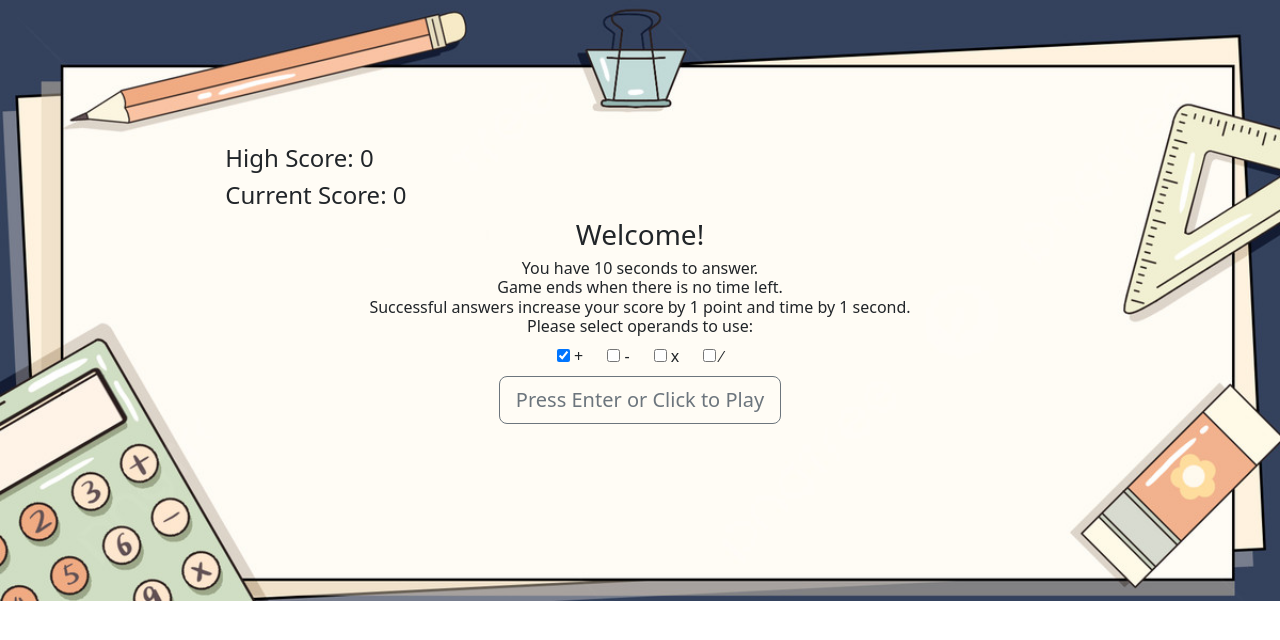
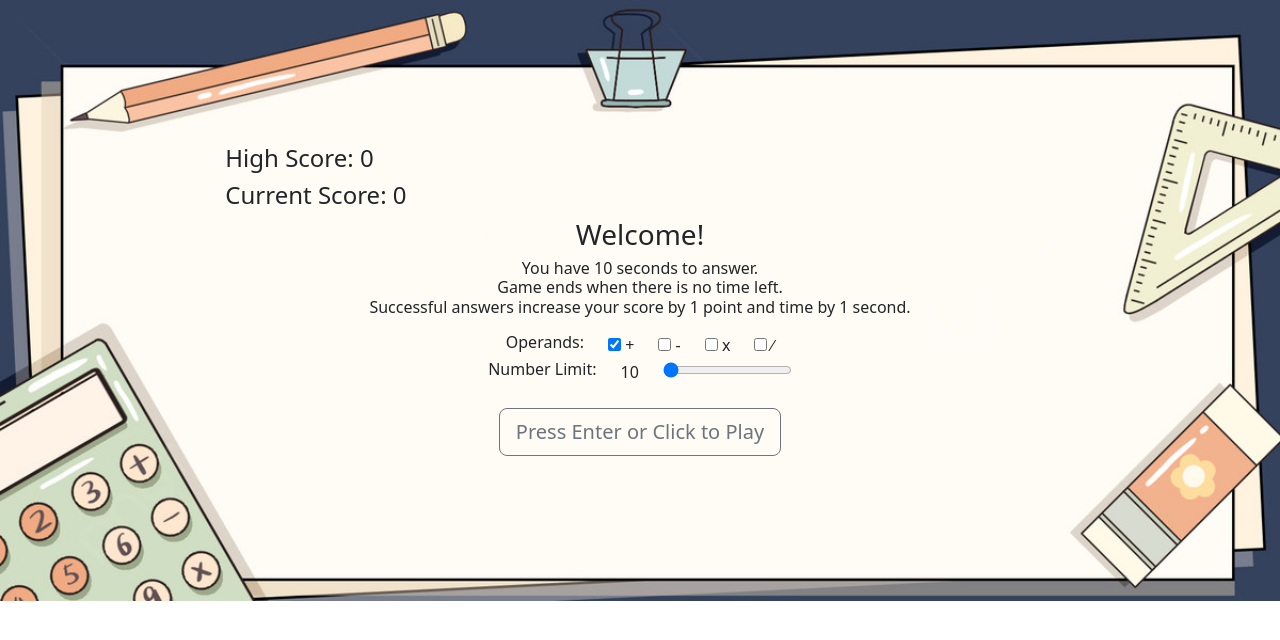
Before and after one commit to TerrillJ15/math-game, a plain HTML site: page index.html in a window 1280 px wide. Drawn offline with nearby package versions, Linux system fonts and the light colour scheme.

Commit message:
Added number limit with slide bar

```diff
--- a/index.html
+++ b/index.html
@@ -40,9 +40,12 @@
               <h6 id="instructions">
                 You have 10 seconds to answer.<br />Game ends when there is no
                 time left.<br />Successful answers increase your score by 1
-                point and time by 1 second.<br />Please select operands to use:
+                point and time by 1 second.
               </h6>
-              <div class="row d-flex justify-content-center">
+              <div class="row d-flex justify-content-center pt-2">
+                <div class="col-auto pr-2">
+                  <h6>Operands:</h6>
+                </div>
                 <div class="col-auto pr-2">
                   <input
                     id="add"
@@ -73,7 +76,7 @@
                     >x</label
                   >
                 </div>
-                <div class="col-auto pr-2">
+                <div class="col-auto">
                   <input
                     id="divide"
                     type="checkbox"
@@ -83,6 +86,27 @@
                     class="toggleFix"
                     >∕</label
                   >
+                </div>
+                <div class="row d-flex justify-content-center">
+                  <div class="col-auto">
+                    <h6>Number Limit:</h6>
+                  </div>
+                  <div class="col-auto pr-2">
+                    <p id="number-limit">10</p>
+                  </div>
+                  <div class="col-auto">
+                    <div class="slidecontainer">
+                      <input
+                        id="number-limit-slider"
+                        type="range"
+                        min="10"
+                        value="10"
+                        max="50"
+                        step="5"
+                        class="slider"
+                      />
+                    </div>
+                  </div>
                 </div>
               </div>
               <button
--- a/script.js
+++ b/script.js
@@ -5,6 +5,7 @@ $(document).ready(function () {
   var interval;
   var score = 0;
   var highScore = 0;
+  var numberLimit = 10;
 
   var performInterval = function () {
     updateTimer(-1);
@@ -69,8 +70,8 @@ $(document).ready(function () {
     var type;
     var valid = false;
     while (!valid) {
-      num1 = numberGenerator(10);
-      num2 = numberGenerator(10);
+      num1 = numberGenerator(numberLimit);
+      num2 = numberGenerator(numberLimit);
       switch (operand) {
         case 'subtract':
           type = '-';
@@ -140,4 +141,9 @@ $(document).ready(function () {
   $('#subtract').click(() => updateOperands('subtract'));
   $('#multiply').click(() => updateOperands('multiply'));
   $('#divide').click(() => updateOperands('divide'));
+
+  $('#number-limit-slider').on('input', function () {
+    numberLimit = $('#number-limit-slider').val();
+    $('#number-limit').html(numberLimit);
+  });
 });
```
